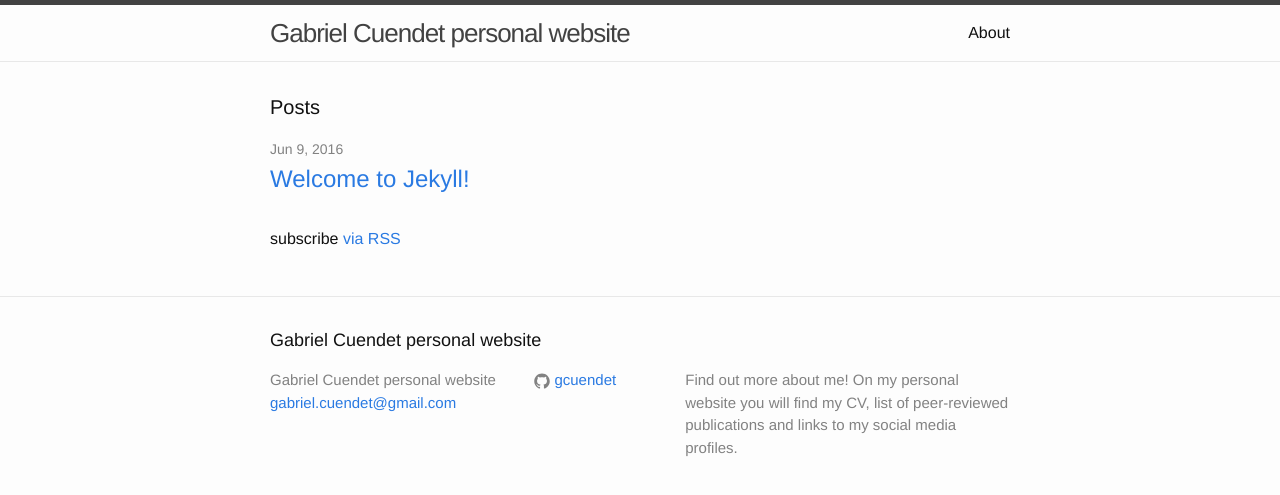
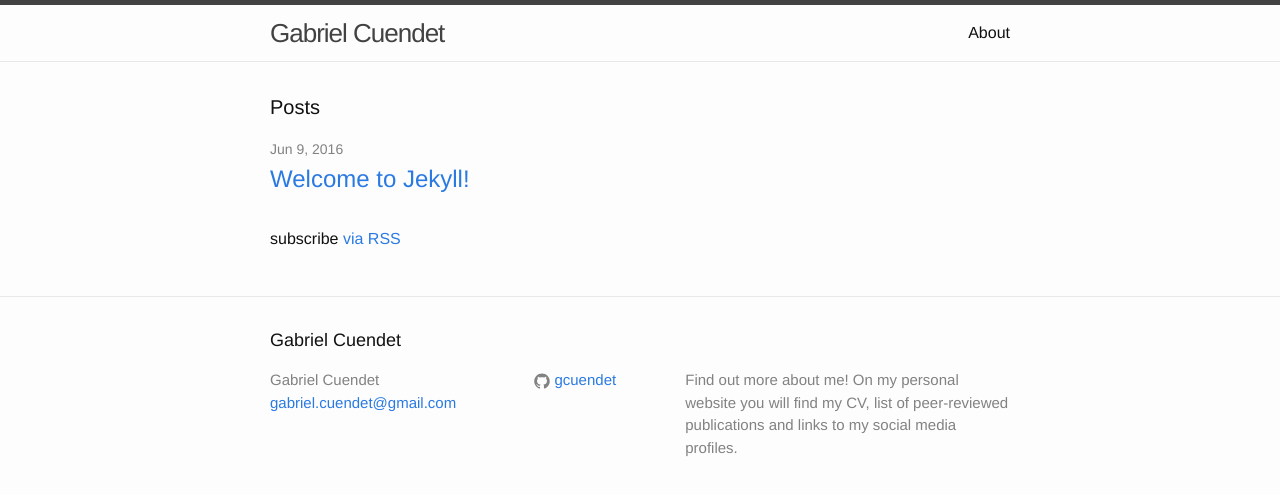
Before and after one commit to gcuendet/gcuendet.github.io, a Jekyll site: the page built from index.html, in a window 1280 px wide. Shown: the top 495 px of the page. Built offline with Jekyll 4.4.1, drawn with Linux system fonts in a browser that asks for light colours.

Commit message:
Change website title

```diff
--- a/_config.yml
+++ b/_config.yml
@@ -6,7 +6,7 @@
 # 'jekyll serve'. If you change this file, please restart the server process.
 
 # Site settings
-title: Gabriel Cuendet personal website
+title: Gabriel Cuendet
 email: gabriel.cuendet@gmail.com
 description: > # this means to ignore newlines until "baseurl:"
   Find out more about me! On my personal website you will find my CV, list of
```
